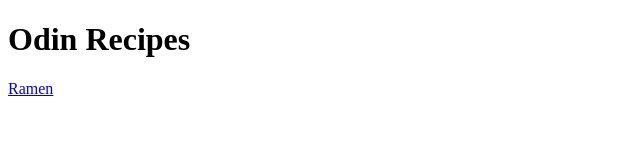
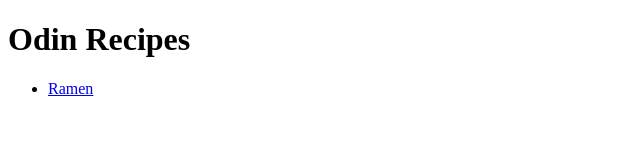
Before and after one commit to svarn13/odin-recipes, a plain HTML site: page index.html in a window 1280 px wide. Shown: the full height of the page, 0-640 px from the left. Drawn offline with Linux system fonts and the light colour scheme.

Commit message:
Put link into unordered list in index.html

```diff
--- a/index.html
+++ b/index.html
@@ -8,6 +8,8 @@
 </head>
 <body>
     <h1>Odin Recipes</h1>
-    <a href="recipes/ramen.html">Ramen</a>
+    <ul>
+        <li><a href="recipes/ramen.html">Ramen</a></li>
+    </ul>
 </body>
 </html>
```
